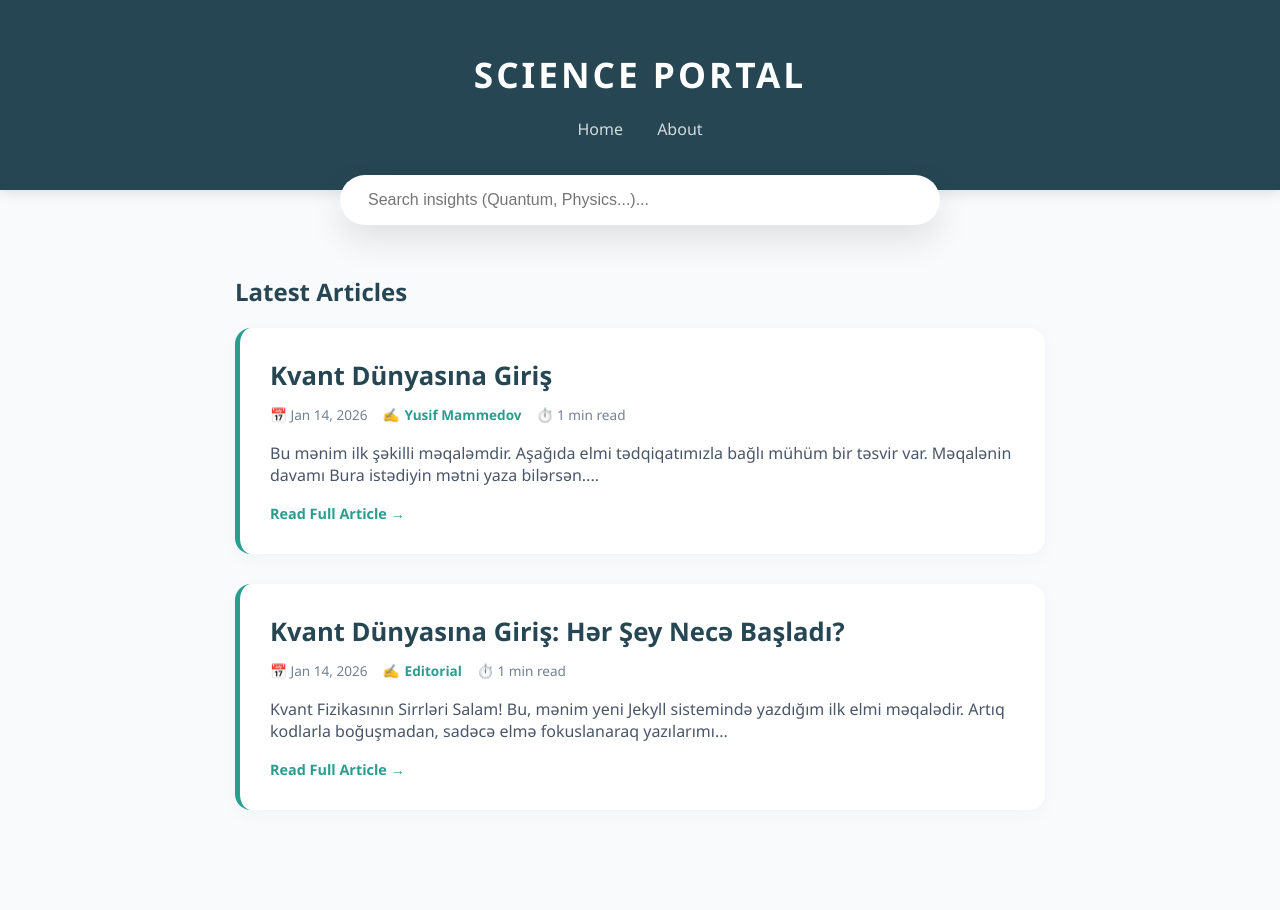
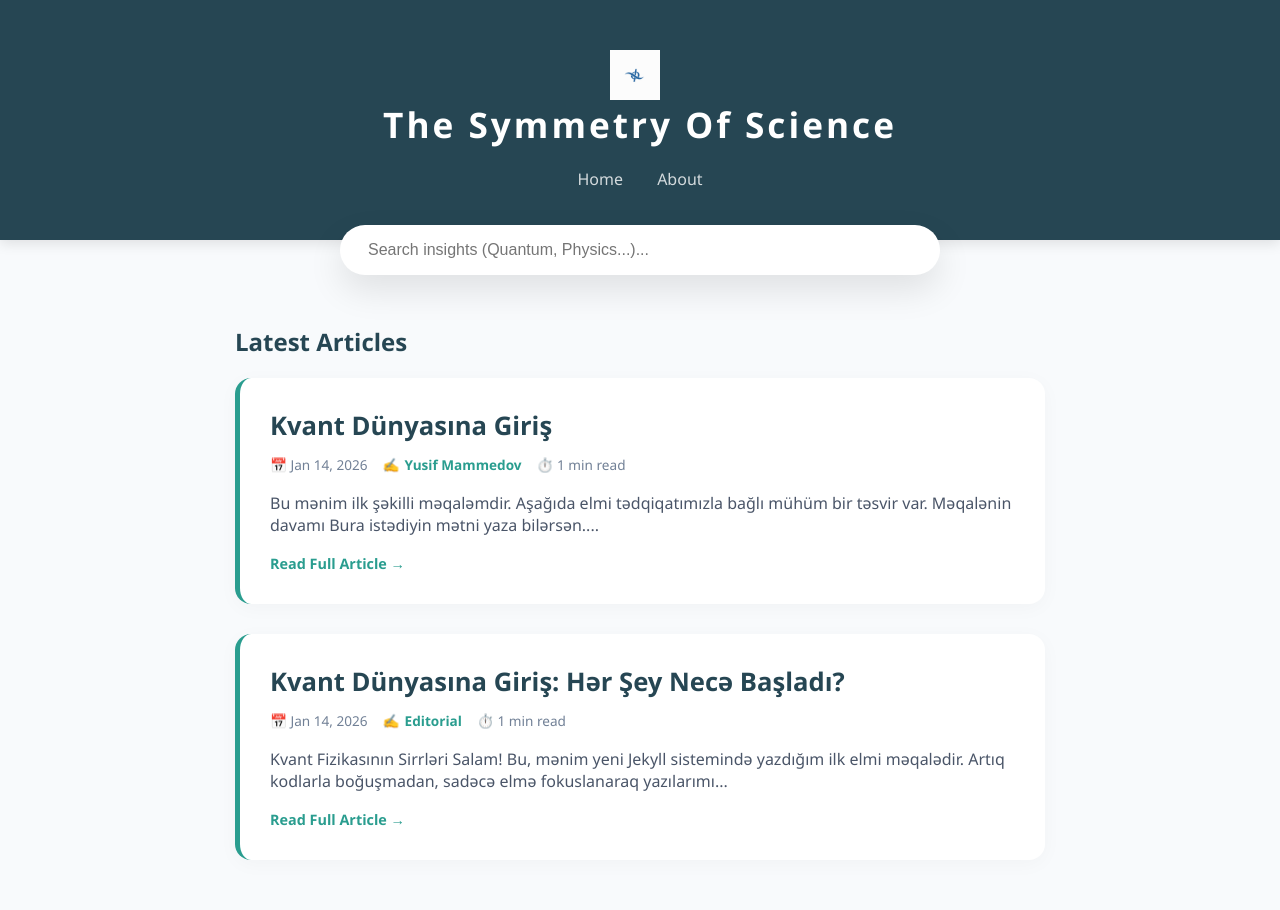
Before and after one commit to azerinyuton/science, a Jekyll site: the page built from index.html, in a window 1280 px wide. Built offline with Jekyll 4.4.1, drawn with Linux system fonts in a browser that asks for light colours; comment, search, counter and statistics services are not loaded.

Commit message:
default.html

```diff
--- a/_layouts/default.html
+++ b/_layouts/default.html
@@ -3,9 +3,9 @@
 <head>
     <meta charset="UTF-8">
     <meta name="viewport" content="width=device-width, initial-scale=1.0">
-    <title>{{ page.title }} | Science Portal</title>
+    <title>The Symmetry Of Physics</title>
     <style>
-       /* Science Portal - Professional & Clean Styles */
+       /* The Symmetry Of Physics */
 :root { --primary: #2A9D8F; --dark: #264653; --bg: #f8fafc; --text: #4a5568; }
 
 * { box-sizing: border-box; }
@@ -116,7 +116,11 @@ nav a:hover { opacity: 1; color: var(--primary); }
 <body>
 
 <header>
-    <h1>SCIENCE PORTAL</h1>
+    <a href="/">
+      <img src="/assets/images/logo.png" alt="The Symmetry of Physics Logo" style="height: 50px; width: auto; vertical-align: middle; margin-right: 10px;">
+    </a>
+    <h1>The Symmetry Of Science</h1>
+
     <nav>
         <a href="{{ site.baseurl }}/">Home</a>
         <a href="{{ site.baseurl }}/about/">About</a>
```
